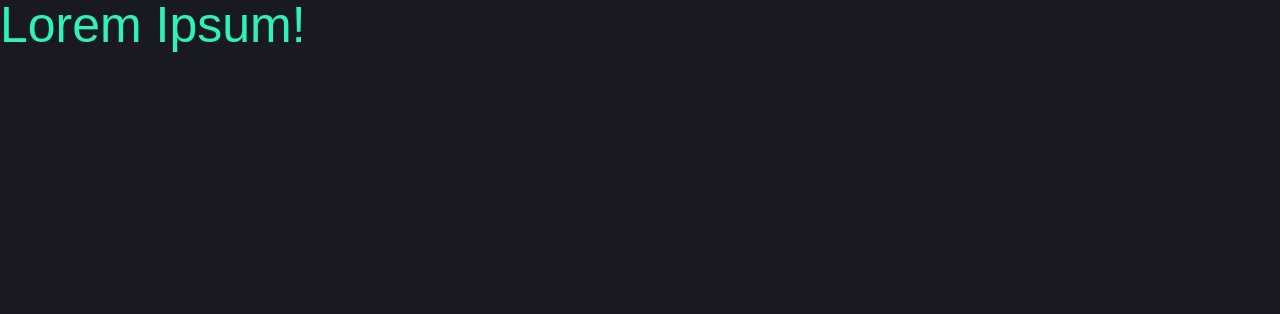
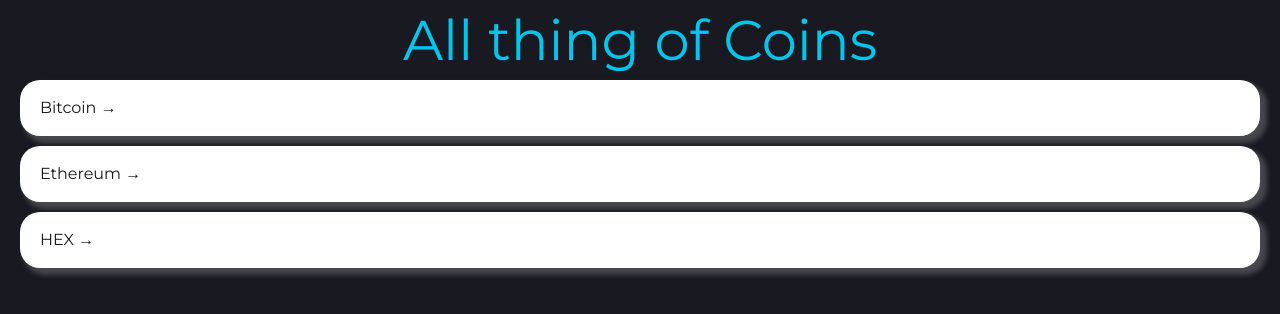
Before and after one commit to songforthemute/coin_track, a React (Create React App) app: page / in a window 1280 px wide. Shown: the top 314 px of the page. Built offline with nearby package versions, Linux system fonts and the light colour scheme.

Commit message:
style coins page
+ change accect color of theme

```diff
--- a/public/index.html
+++ b/public/index.html
@@ -5,39 +5,17 @@
         <link rel="icon" href="%PUBLIC_URL%/favicon.ico" />
         <meta name="viewport" content="width=device-width, initial-scale=1" />
         <meta name="theme-color" content="#000000" />
-    <meta
-      name="description"
-      content="Web site created using create-react-app"
+        <link rel="apple-touch-icon" href="%PUBLIC_URL%/logo192.png" />
+        <link rel="manifest" href="%PUBLIC_URL%/manifest.json" />
+        <link rel="preconnect" href="https://fonts.googleapis.com" />
+        <link rel="preconnect" href="https://fonts.gstatic.com" crossorigin />
+        <link
+            href="https://fonts.googleapis.com/css2?family=Montserrat:wght@300;400;500&display=swap"
+            rel="stylesheet"
         />
-    <link rel="apple-touch-icon" href="%PUBLIC_URL%/logo192.png" />
-    <!--
-      manifest.json provides metadata used when your web app is installed on a
-      user's mobile device or desktop. See https://developers.google.com/web/fundamentals/web-app-manifest/
-    -->
-    <link rel="manifest" href="%PUBLIC_URL%/manifest.json" />
-    <!--
-      Notice the use of %PUBLIC_URL% in the tags above.
-      It will be replaced with the URL of the `public` folder during the build.
-      Only files inside the `public` folder can be referenced from the HTML.
-
-      Unlike "/favicon.ico" or "favicon.ico", "%PUBLIC_URL%/favicon.ico" will
-      work correctly both with client-side routing and a non-root public URL.
-      Learn how to configure a non-root public URL by running `npm run build`.
-    -->
-    <title>React App</title>
+        <title>Track the Coin</title>
     </head>
     <body>
-    <noscript>You need to enable JavaScript to run this app.</noscript>
         <div id="root"></div>
-    <!--
-      This HTML file is a template.
-      If you open it directly in the browser, you will see an empty page.
-
-      You can add webfonts, meta tags, or analytics to this file.
-      The build step will place the bundled scripts into the <body> tag.
-
-      To begin the development, run `npm start` or `yarn start`.
-      To create a production bundle, use `npm run build` or `yarn build`.
-    -->
     </body>
 </html>
--- a/src/GlobalStyle.tsx
+++ b/src/GlobalStyle.tsx
@@ -1,7 +1,6 @@
 import { createGlobalStyle } from "styled-components";
 
 const GlobalStyle = createGlobalStyle`
-    @import url('https://fonts.googleapis.com/css2?family=Montserrat:wght@300;400;500&display=swap');
     html, body, div, span, applet, object, iframe,
     h1, h2, h3, h4, h5, h6, p, blockquote, pre,
     a, abbr, acronym, address, big, cite, code,
@@ -59,6 +58,7 @@
     }
     a {
         text-decoration: none;
+        color: inherit;
     }
 `;
 
--- a/src/routes/Coins.tsx
+++ b/src/routes/Coins.tsx
@@ -1,13 +1,88 @@
+import { Link } from "react-router-dom";
 import styled from "styled-components";
+
+const Container = styled.div`
+    padding: 0 20px;
+`;
+
+const Header = styled.header`
+    height: 10vh;
+    display: flex;
+    justify-content: center;
+    align-items: center;
+`;
+
+const CoinsList = styled.ul``;
+
+const Coin = styled.li`
+    background-color: ${(props) => props.theme.txtColor};
+    color: ${(props) => props.theme.bgColor};
+    margin-bottom: 10px;
+    border-radius: 20px;
+    -webkit-box-shadow: 5px 5px 5px 2px rgba(255, 255, 255, 0.2);
+    box-shadow: 5px 5px 5px 2px rgba(255, 255, 255, 0.2);
+    a {
+        transition: color 0.2s ease-in-out;
+        display: block;
+        padding: 20px;
+    }
+    &:hover {
+        a {
+            color: ${(props) => props.theme.accentColor};
+        }
+    }
+`;
 
 const Title = styled.h1`
     color: ${(props) => props.theme.accentColor};
-    font-size: 50px;
-    font-weight: 500;
+    font-size: 56px;
 `;
 
+const coins = [
+    {
+        id: "btc-bitcoin",
+        name: "Bitcoin",
+        symbol: "BTC",
+        rank: 1,
+        is_new: false,
+        is_active: true,
+        type: "coin",
+    },
+    {
+        id: "eth-ethereum",
+        name: "Ethereum",
+        symbol: "ETH",
+        rank: 2,
+        is_new: false,
+        is_active: true,
+        type: "coin",
+    },
+    {
+        id: "hex-hex",
+        name: "HEX",
+        symbol: "HEX",
+        rank: 3,
+        is_new: false,
+        is_active: true,
+        type: "token",
+    },
+];
+
 const Coins = () => {
-    return <Title>Lorem Ipsum!</Title>;
+    return (
+        <Container>
+            <Header>
+                <Title>All thing of Coins</Title>
+            </Header>
+            <CoinsList>
+                {coins.map((c) => (
+                    <Coin key={c.id}>
+                        <Link to={`/${c.id}`}>{c.name} &rarr;</Link>
+                    </Coin>
+                ))}
+            </CoinsList>
+        </Container>
+    );
 };
 
 export default Coins;
--- a/src/theme.ts
+++ b/src/theme.ts
@@ -3,5 +3,5 @@
 export const theme: DefaultTheme = {
     txtColor: "#ffffff",
     bgColor: "#191921",
-    accentColor: "#2FF2BB",
+    accentColor: "#00c5ed",
 };
```
Lines whose indentation alone changed are shown as unchanged.
